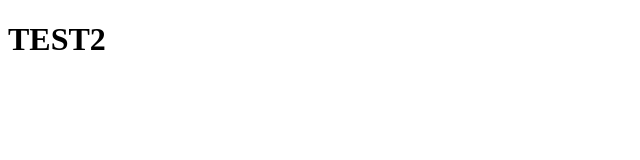
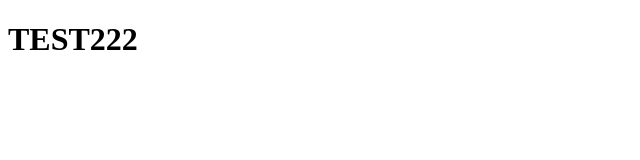
Before and after one commit to ErikonMACC/teste, a plain HTML site: page index.html in a window 1280 px wide. Shown: the full height of the page, 0-640 px from the left. Drawn offline with Linux system fonts and the light colour scheme.

Commit message:
Alteração

```diff
--- a/index.html
+++ b/index.html
@@ -7,6 +7,6 @@
     <title>Document</title>
 </head>
 <body>
-    <h1>TEST2</h1>
+    <h1>TEST222</h1>
 </body>
 </html>
```
